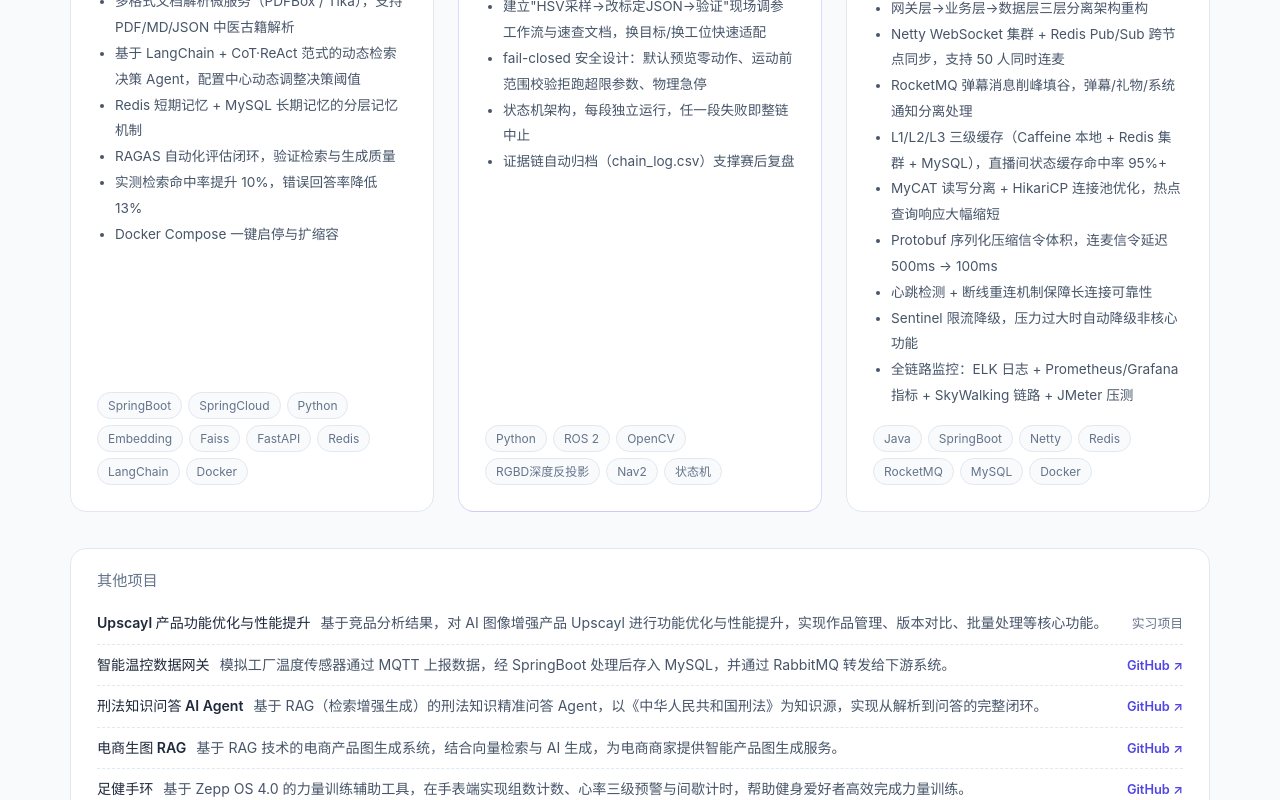
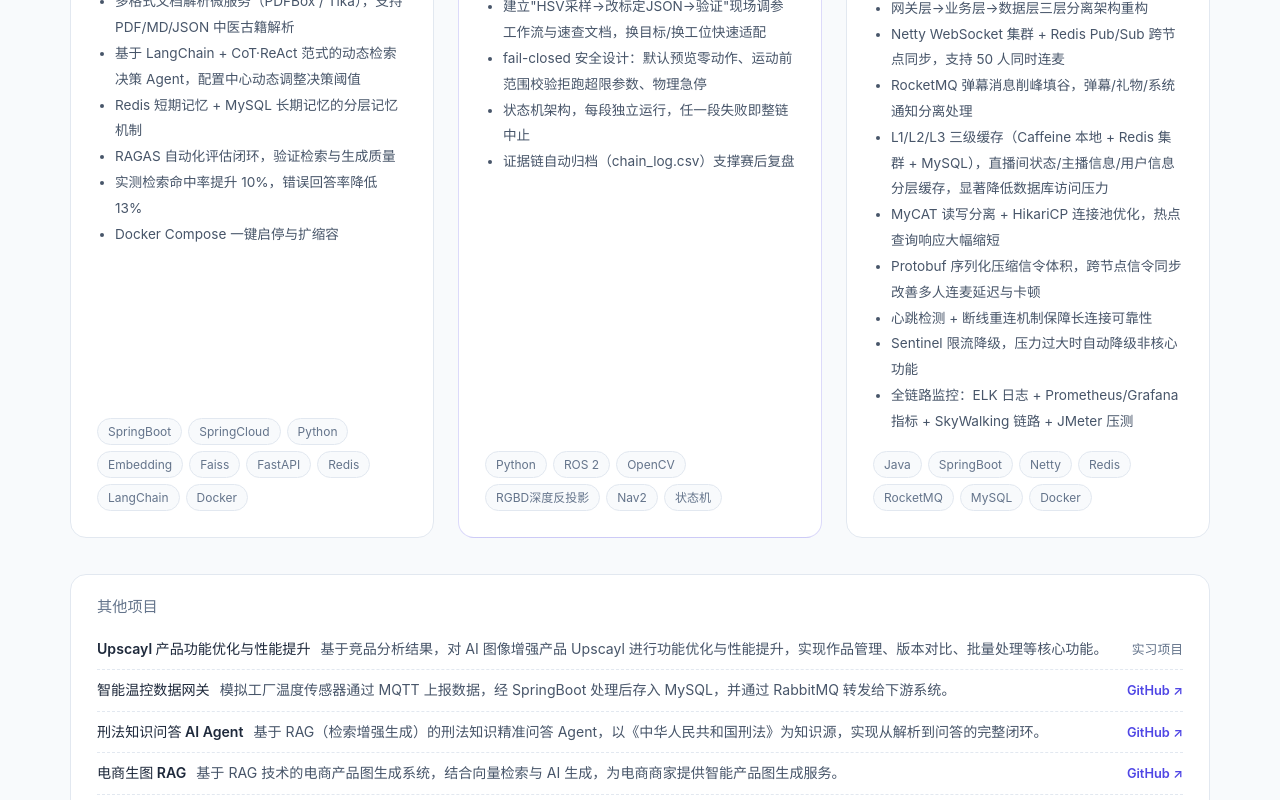
Before and after one commit to yblt/yblt-website, a Vue app: page / in a window 1280 px wide. Shown: the part 3200-4000 px from the top of the page. Built offline with nearby package versions, Linux system fonts and the light colour scheme.

Commit message:
fix: 去掉无法自证的量化数字，与简历 2026-09-20 降级口径统一
极数实习与 Upscayl 卡片的 +40%/+50%、直播卡的缓存命中率 95%+ 与信令延迟 500ms→100ms 均改为方案级表述。

```diff
--- a/src/data/site.js
+++ b/src/data/site.js
@@ -134,9 +134,9 @@ export const projects = [
       '网关层→业务层→数据层三层分离架构重构',
       'Netty WebSocket 集群 + Redis Pub/Sub 跨节点同步，支持 50 人同时连麦',
       'RocketMQ 弹幕消息削峰填谷，弹幕/礼物/系统通知分离处理',
-      'L1/L2/L3 三级缓存（Caffeine 本地 + Redis 集群 + MySQL），直播间状态缓存命中率 95%+',
+      'L1/L2/L3 三级缓存（Caffeine 本地 + Redis 集群 + MySQL），直播间状态/主播信息/用户信息分层缓存，显著降低数据库访问压力',
       'MyCAT 读写分离 + HikariCP 连接池优化，热点查询响应大幅缩短',
-      'Protobuf 序列化压缩信令体积，连麦信令延迟 500ms → 100ms',
+      'Protobuf 序列化压缩信令体积，跨节点信令同步改善多人连麦延迟与卡顿',
       '心跳检测 + 断线重连机制保障长连接可靠性',
       'Sentinel 限流降级，压力过大时自动降级非核心功能',
       '全链路监控：ELK 日志 + Prometheus/Grafana 指标 + SkyWalking 链路 + JMeter 压测'
@@ -158,9 +158,9 @@ export const projects = [
       '竞品分析 5 维度方法论：产品定位 / 商业策略 / 功能设计 / 交互视觉 / 技术架构，输出 1.5 万字报告',
       '功能三层结构设计：任务入口 → 统一工作台 → 作品资产',
       '用户分层策略：轻度/中度/重度用户对应不同入口与定价',
-      '作品管理模块：历史记录、版本管理、云端保存，功能上线后用户使用率提升 40%',
+      '作品管理模块：历史记录、版本管理、云端保存',
       '版本对比：原图与增强图实时对比；批量处理：ZIP 上传、逐图状态、批量导出',
-      '模型量化 + 批处理 + 异步处理，处理速度提升 50%+',
+      '模型量化 + 批处理 + 异步处理的性能优化方案（目标层面，未做上线后量化归因）',
       '微服务架构：用户 / 图像处理 / 模型推理服务分离'
     ],
     arch: [
@@ -360,8 +360,8 @@ export const experiences = [
     time: '2026.08 · 1个月',
     points: [
       '完成 Upscayl 竞品（Nero AI / LetsEnhance）深度技术分析，建立产品定位/商业策略/功能设计/交互视觉/技术架构 5 维度分析框架，输出 1.5 万字竞品分析报告',
-      '开发作品管理、版本对比、批量处理等核心功能并上线，用户使用率提升 40%',
-      '制定模型量化、批处理、异步处理性能优化方案，图像处理速度提升 50%；完成用户/图像处理/模型推理微服务拆分架构设计'
+      '开发作品管理、版本对比、批量处理等核心功能并上线',
+      '制定模型量化、批处理、异步处理性能优化方案；完成用户/图像处理/模型推理微服务拆分架构设计'
     ]
   },
   {
```
